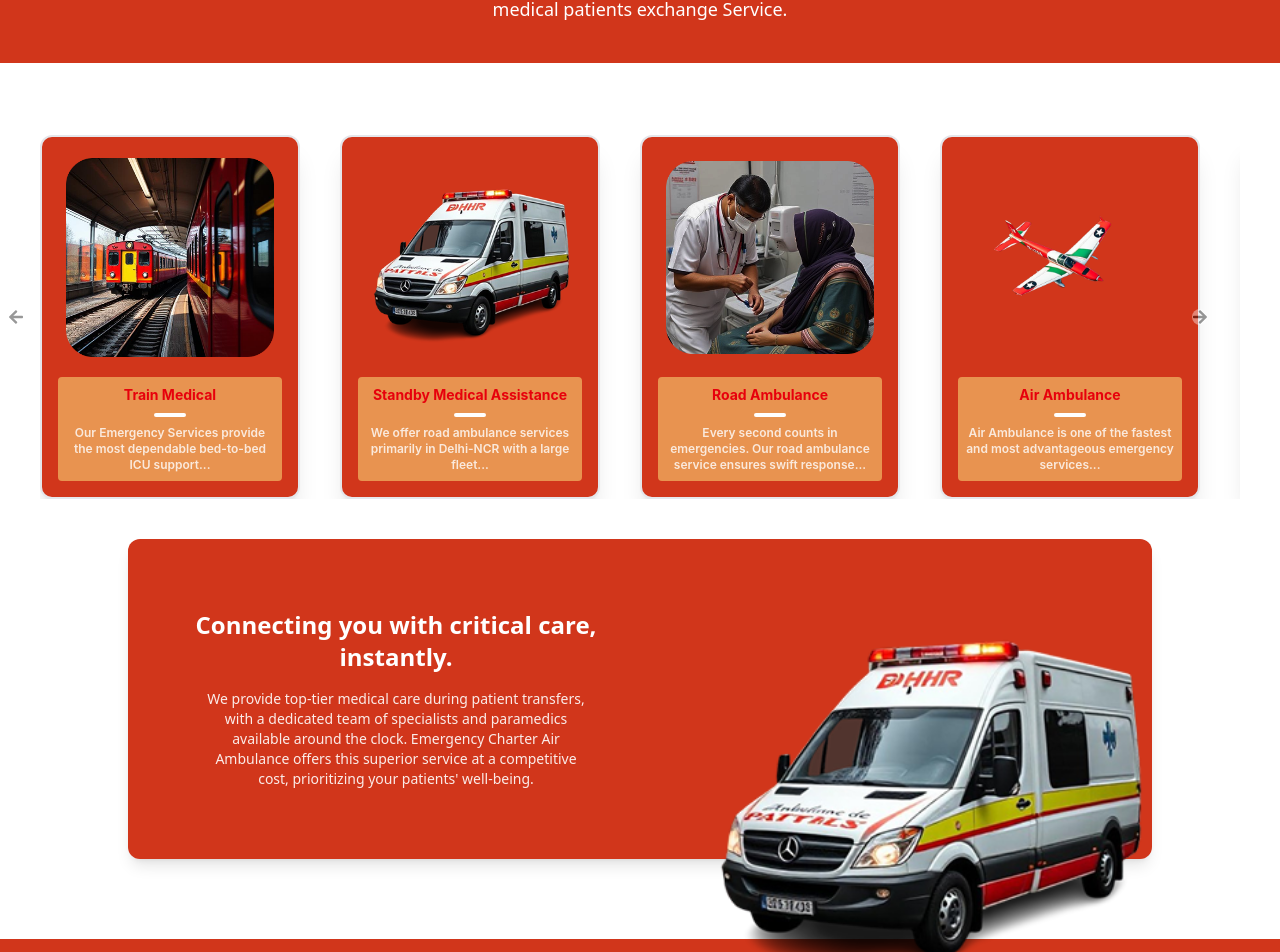
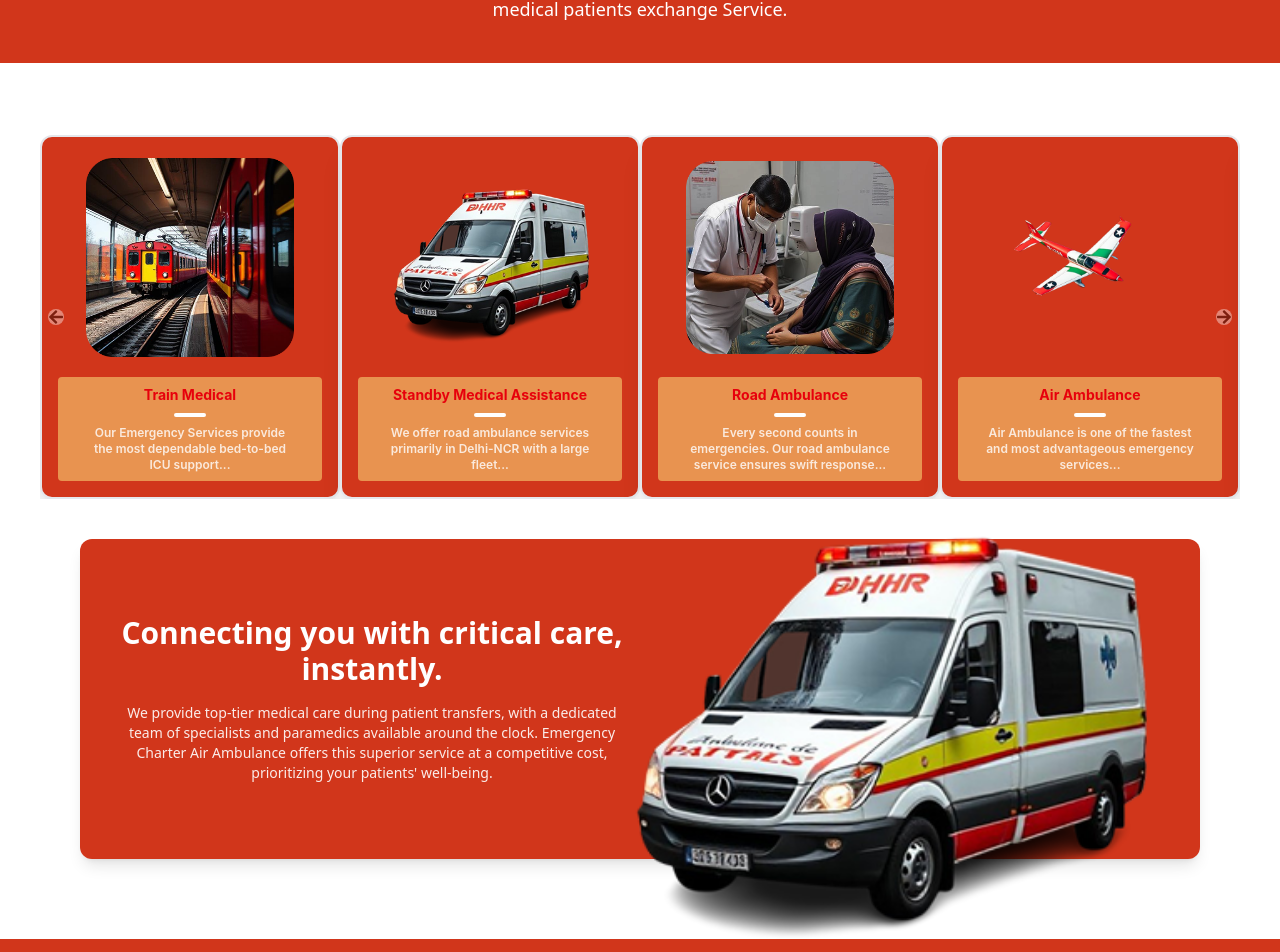
Before and after one commit to KaranSapra124/Air_Ambulance, a React (Vite) app: page / in a window 1280 px wide. Shown: the part 838-1790 px from the top of the page. Built offline with nearby package versions, Linux system fonts and the light colour scheme.

Commit message:
Fixed Some Styles

```diff
--- a/src/Components/Home/Services.jsx
+++ b/src/Components/Home/Services.jsx
@@ -43,7 +43,7 @@ const Services = () => {
         {servicesArr?.map((elem, index) => (
           <div
             key={index}
-            className="bg-primary-color   max-w-fit p-4 rounded-xl shadow-xl hover:scale-105 transition-all cursor-pointer flex flex-col  items-center text-white border-2 border-gray-200"
+            className="bg-primary-color    p-4 rounded-xl shadow-xl hover:scale-105 transition-all cursor-pointer flex flex-col  items-center text-white border-2 border-gray-200"
           >
             <img
               src={elem?.image}
@@ -70,12 +70,12 @@ const Services = () => {
 const AmbulanceConnection = () => {
   return (
     <Container>
-      <div className="bg-primary-color relative h-80 flex max-w-screen-lg mx-auto rounded-xl shadow-lg p-6">
+      <div className="bg-primary-color relative h-80 flex max-w-screen-xl mx-auto rounded-xl shadow-lg p-6">
         <div className="w-1/2 flex flex-col justify-center items-center text-white">
-          <h1 className="text-2xl font-bold mb-4 text-center">
+          <h1 className="text-3xl font-bold mb-4 text-center">
             Connecting you with critical care, instantly.
           </h1>
-          <p className="text-sm max-w-sm text-center opacity-90">
+          <p className="text-sm max-w-lg text-center opacity-90">
             We provide top-tier medical care during patient transfers, with a
             dedicated team of specialists and paramedics available around the
             clock. Emergency Charter Air Ambulance offers this superior service
@@ -83,7 +83,7 @@ const AmbulanceConnection = () => {
           </p>
         </div>
         <img
-          className="absolute right-0 w-[28rem] max-w-xs lg:max-w-md"
+          className="absolute -top-24 right-10 w-[34rem]  "
           src="./Home/ambulance.png"
           alt="Ambulance"
         />
--- a/src/index.css
+++ b/src/index.css
@@ -15,7 +15,7 @@ color: black;
 background: none !important;
 background-color: white !important;
 border-radius: 100%;
-left: -2rem;
+/* left: -2rem; */
 }
 
 .ant-carousel > .slick-slider > .slick-next{
@@ -23,7 +23,7 @@ left: -2rem;
   background: none !important;
   background-color: white !important;
   border-radius: 100%;
-  right: 2rem;
+  /* right: 2rem; */
   }
 /* * {
   font-family: "Montserrat", sans-serif;
```
